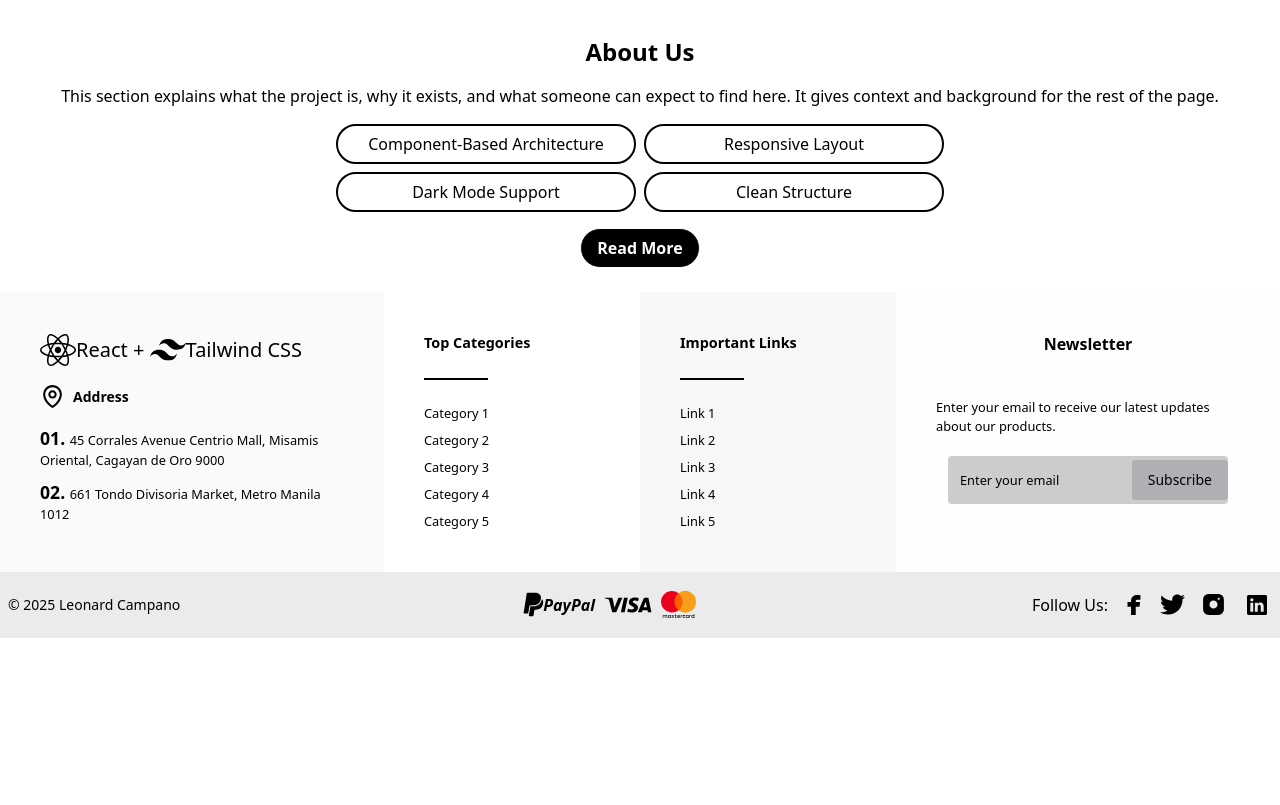
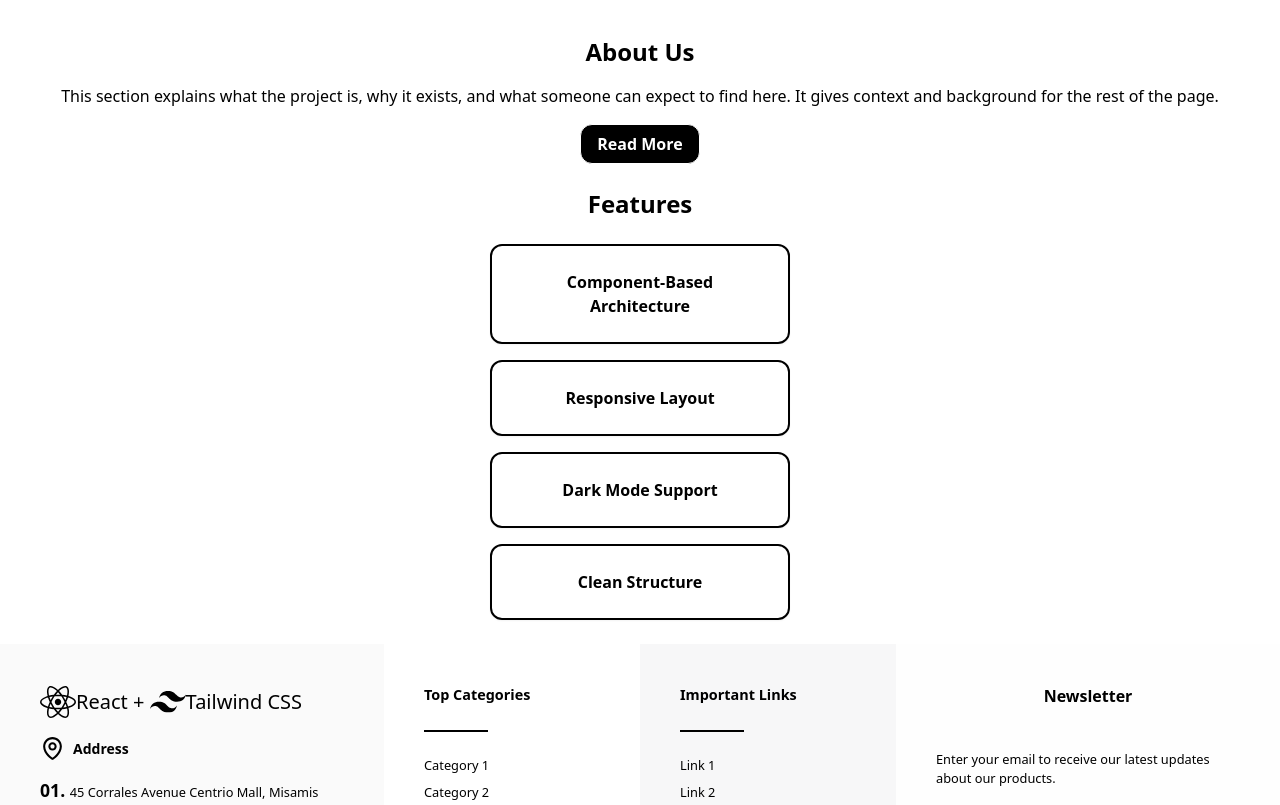
Before and after one commit to leonn09/simple-react-website, a React (Vite) app: page / in a window 1280 px wide. Shown: the part 620-1425 px from the top of the page. Before the commit the page ends 1258 px from the top, so only its background shows below. Built offline with nearby package versions, Linux system fonts and the light colour scheme.

Commit message:
feat: add Card component and reorganize About and Features sections

```diff
--- a/src/components/pages/HomePage.jsx
+++ b/src/components/pages/HomePage.jsx
@@ -1,11 +1,13 @@
 import HeroSection from "../sections/HeroSection";
 import AboutUs from "../sections/AboutUs"
+import Features from "../sections/Features"
 
 const HomePage = () => {
     return (
         <>
         <HeroSection />
         <AboutUs />
+        <Features />
         </>
     )
 }
--- a/src/components/sections/AboutUs.jsx
+++ b/src/components/sections/AboutUs.jsx
@@ -1,29 +1,13 @@
 const AboutUs = () => {
-    const card = "w-75 h-10 p-4 font-medium border-2 rounded-3xl flex justify-center items-center";
-
     return (
         <>
             <section
                 id="about"
-                className="p-6 flex flex-col justify-center items-center gap-4 "
+                className="p-6 flex flex-col justify-center items-center gap-4"
             >
                 <h2 className="text-2xl font-bold">About Us</h2>
                 <p className="text-center w-full">This section explains what the project is, why it exists, and what someone can expect to find here. It gives context and background for the rest of the page.</p>
-                <div className="grid gap-2 sm:grid-cols-2">
-                    <div className={card}>
-                        Component-Based Architecture
-                    </div>
-                    <div className={card}>
-                        Responsive Layout
-                    </div>
-                    <div className={card}>
-                        Dark Mode Support
-                    </div>
-                    <div className={card}>
-                        Clean Structure
-                    </div>
-                </div>
-                <button className="border rounded-3xl px-4 h-10 font-semibold bg-black dark:bg-white text-white dark:text-black">
+                <button className="border rounded-xl px-4 h-10 font-semibold text-white dark:text-black bg-black dark:bg-white">
                     Read More
                 </button>
             </section>
--- /dev/null
+++ b/src/components/sections/Features.jsx
@@ -0,0 +1,36 @@
+import Card from "../ui/Card";
+
+const Features = () => {
+    return (
+        <section
+            id="features"
+            className="text-center"
+        >
+            <h2 className="text-2xl font-bold">Features</h2>
+            <ul className="p-6 flex flex-col justify-center items-center gap-4">
+                <li>
+                    <Card>
+                        Component-Based Architecture
+                    </Card>
+                </li>
+                <li>
+                    <Card>
+                        Responsive Layout
+                    </Card>
+                </li>
+                <li>
+                    <Card>
+                        Dark Mode Support
+                    </Card>
+                </li>
+                <li>
+                    <Card>
+                        Clean Structure
+                    </Card>
+                </li>
+            </ul>
+        </section>
+    )
+}
+
+export default Features;
--- a/src/components/sections/HeroSection.jsx
+++ b/src/components/sections/HeroSection.jsx
@@ -3,17 +3,17 @@ const HeroSection = () => {
     <section
       id="hero"
       className="
+        w-full
         min-h-[70vh]
-        w-full
         flex flex-col justify-center items-center p-6
       "
     >
-      <h2 className="text-4xl sm:text-5xl font-black leading-tight">
+      <h2 className="text-4xl sm:text-5xl font-black">
         Hero Section
       </h2>
 
       <p className="text-lg mt-4 opacity-90">
-        This section provides a brief introduction to the site. It highlights the main purpose and sets the tone for the rest of the content.
+        This section introduces the website and explains its primary purpose. It helps visitors quickly understand what the site is about.
       </p>
     </section>
   );
--- /dev/null
+++ b/src/components/ui/Card.jsx
@@ -0,0 +1,11 @@
+const Card = ({children}) => {
+
+
+    return (
+        <div className="flex justify-center items-center w-75 max-w-sm p-6 border-2 rounded-xl shadow-xs">
+            <p className="text-md font-semibold">{children}</p>
+        </div>
+    )
+}
+
+export default Card;
```
